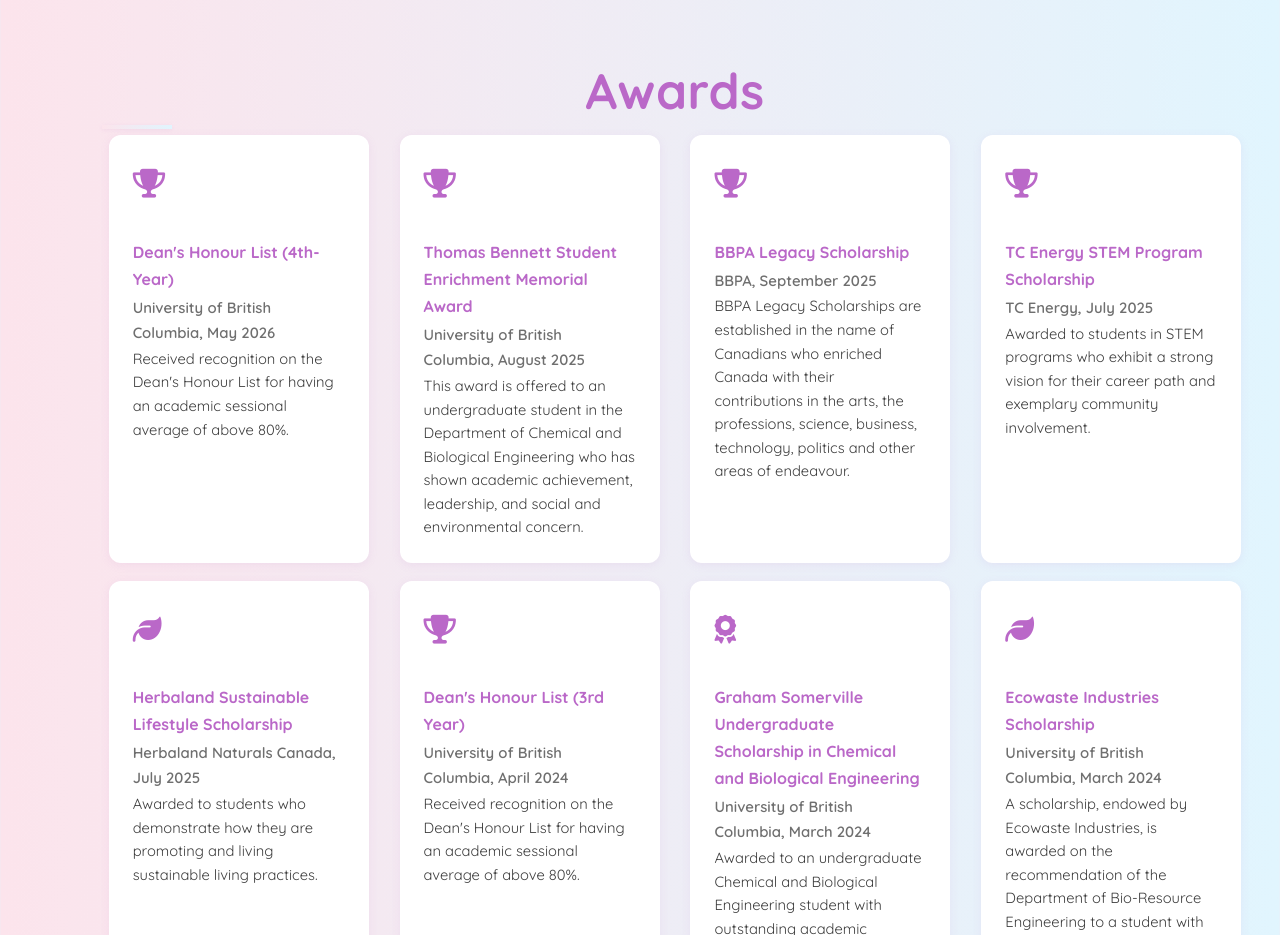
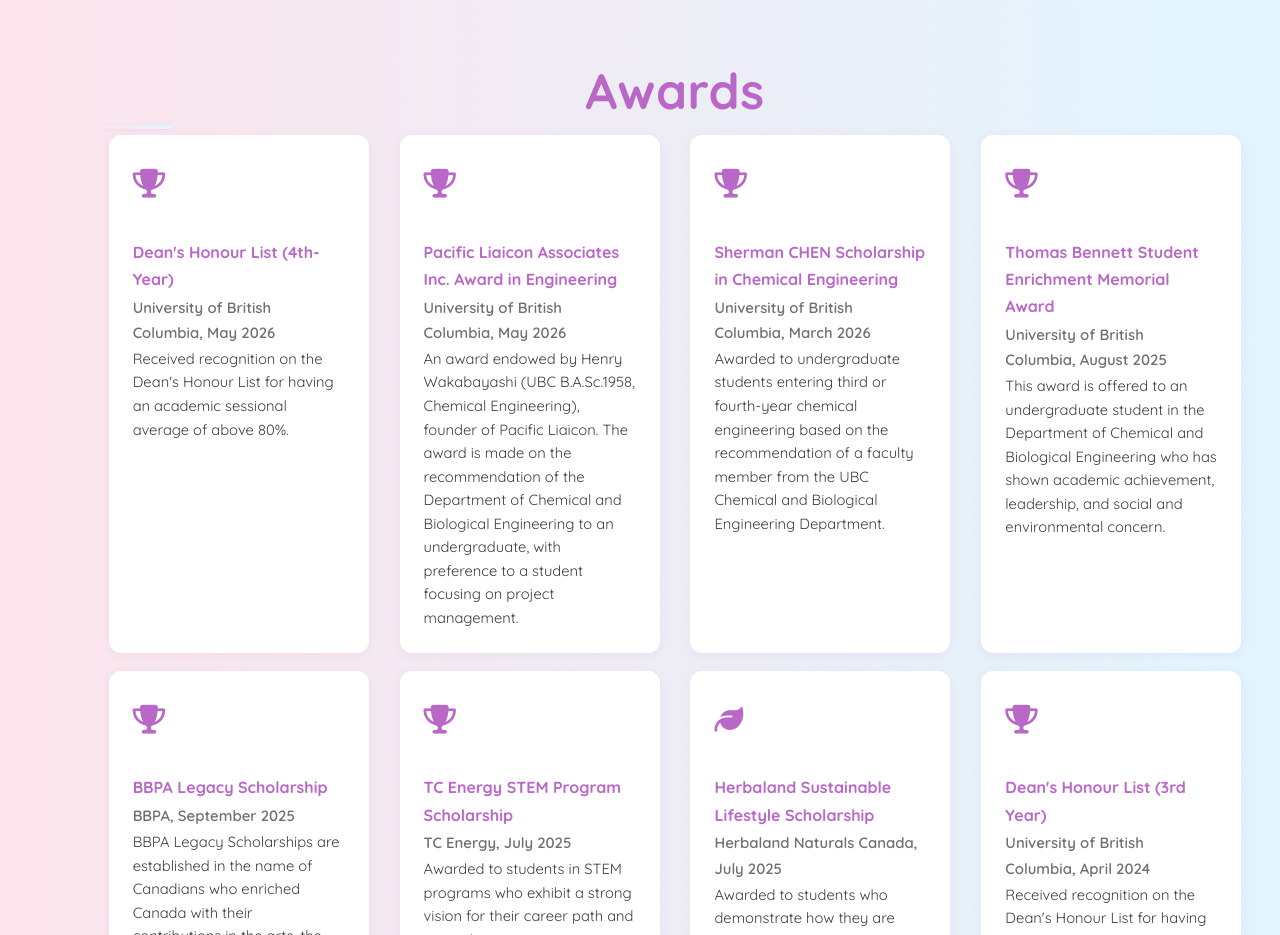
Before and after one commit to martinedb/Personal-Portfolio-Website, a website: page index.html in a window 1280 px wide. Shown: the part 4920-5855 px from the top of the page. Drawn offline with nearby package versions, Linux system fonts and the light colour scheme.

Commit message:
Updates to awards section (additional awards)

```diff
--- a/index.html
+++ b/index.html
@@ -366,12 +366,31 @@
       <div class="awards-underline"></div>
       <div class="awards-grid">
         <!-- Most recent first -->
-                <div class="award-card">
+
+                                <div class="award-card">
           <div class="award-icon"><i class="fas fa-trophy"></i></div>
           <div>
             <div class="award-title">Dean's Honour List (4th-Year)</div>
             <div class="award-org">University of British Columbia, May 2026</div>
             <div class="award-desc">Received recognition on the Dean's Honour List for having an academic sessional average of above 80%.</div>
+          </div>
+        </div>
+
+                        <div class="award-card">
+          <div class="award-icon"><i class="fas fa-trophy"></i></div>
+          <div>
+            <div class="award-title">Pacific Liaicon Associates Inc. Award in Engineering</div>
+            <div class="award-org">University of British Columbia, May 2026</div>
+            <div class="award-desc">An award endowed by Henry Wakabayashi (UBC B.A.Sc.1958, Chemical Engineering), founder of Pacific Liaicon. The award is made on the recommendation of the Department of Chemical and Biological Engineering to an undergraduate, with preference to a student focusing on project management.</div>
+          </div>
+        </div>
+
+                <div class="award-card">
+          <div class="award-icon"><i class="fas fa-trophy"></i></div>
+          <div>
+            <div class="award-title">Sherman CHEN Scholarship in Chemical Engineering</div>
+            <div class="award-org">University of British Columbia, March 2026</div>
+            <div class="award-desc">Awarded to undergraduate students entering third or fourth-year chemical engineering based on the recommendation of a faculty member from the UBC Chemical and Biological Engineering Department.</div>
           </div>
         </div>
 
```
